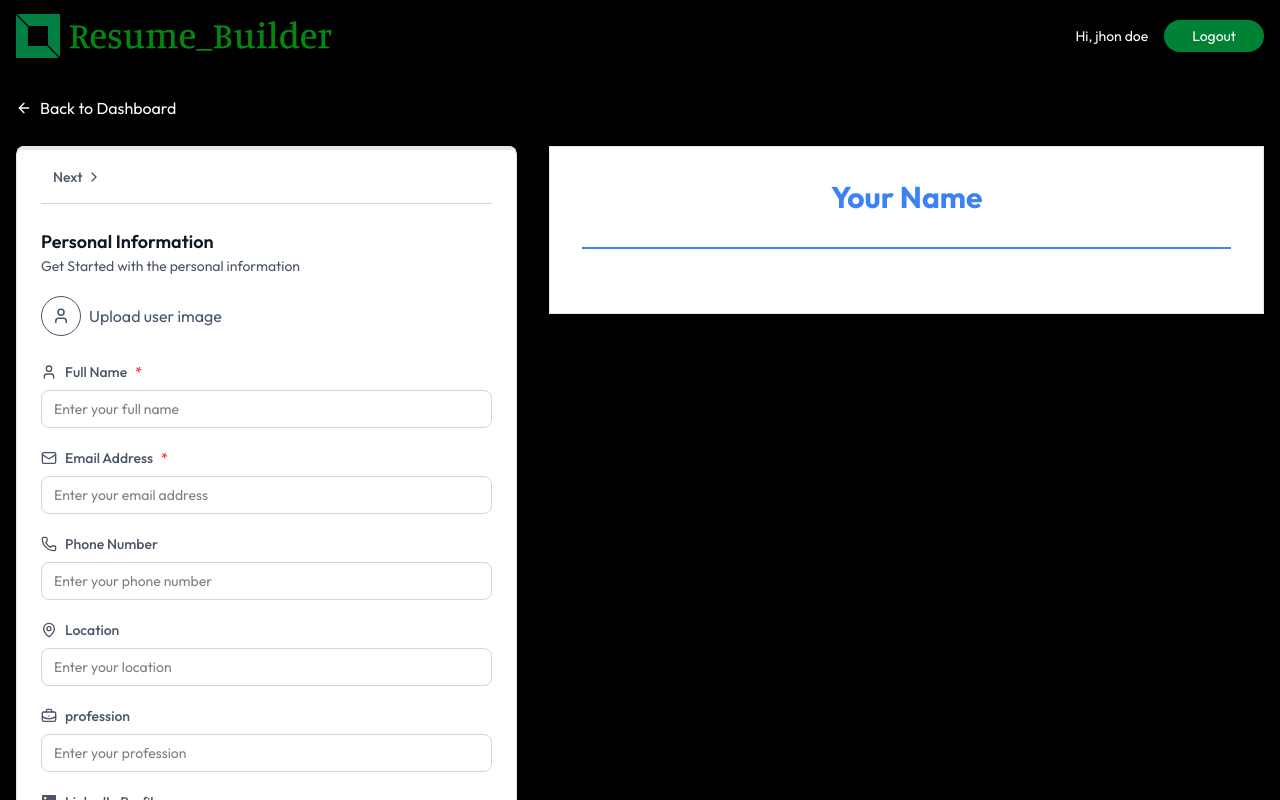
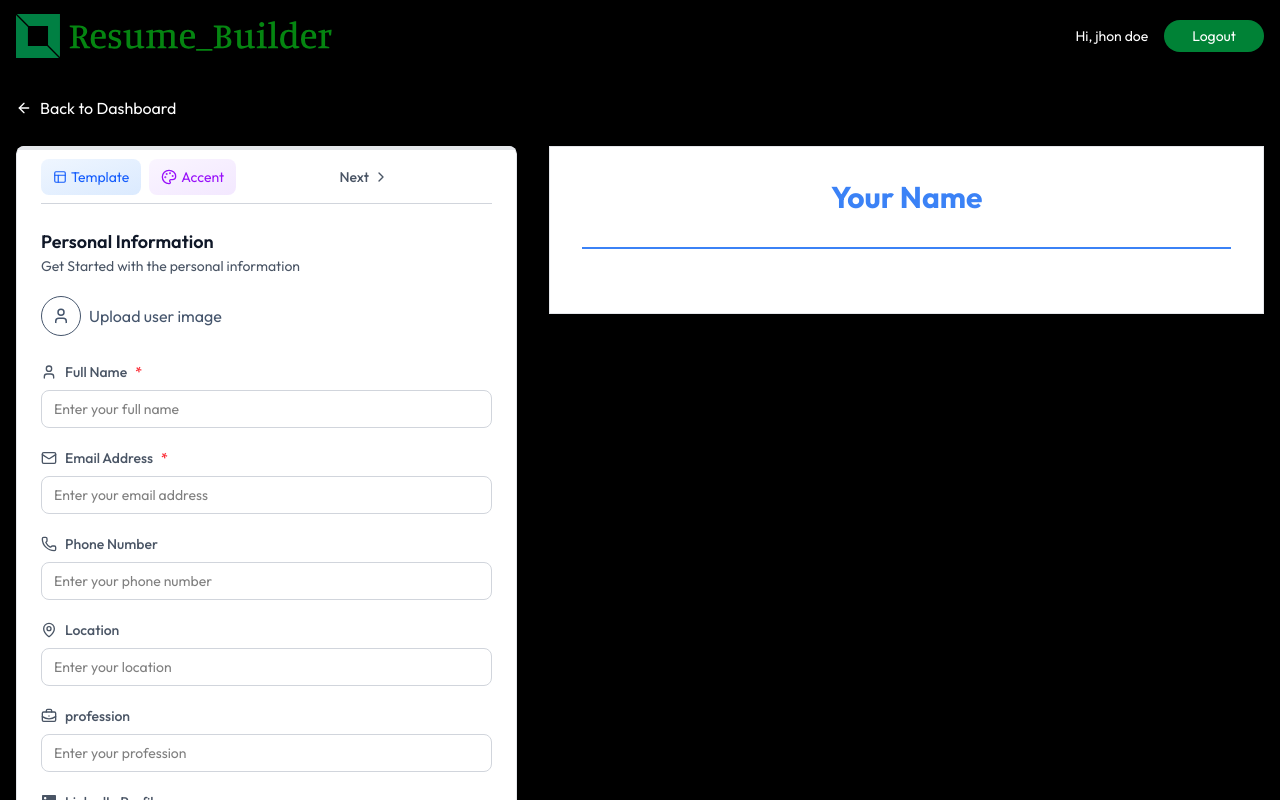
Before and after one commit to Kishankoundinya/Resume-Builder, a React (Vite) app in the folder client/: page /app/builder/1 in a window 1280 px wide. Shown: the top 800 px of the page. Built offline with nearby package versions, Linux system fonts and the light colour scheme.

Commit message:
added colorPicker.jsx

```diff
--- /dev/null
+++ b/client/src/components/ColorPicker.jsx
@@ -0,0 +1,49 @@
+import { Check, Palette } from 'lucide-react'
+import React, { useState } from 'react'
+
+const ColorPicker = ({selectedColor,onChange}) => {
+
+    const colors=[
+        {name:"Blue",value:"#3B82F6"},
+        {name:"Indigo",value:"#6366F1"},
+        {name:"Purple",value:"#8B5CF6"},
+        {name:"Green",value:"#10B981"},
+        {name:"Red",value:"#EF4444"},
+        {name:"Orange",value:"#F97316"},
+        {name:"Teal",value:"#14B8A6"},
+        {name:"Pink",value:"#EC4899"},
+        {name:"Gray",value:"#6B7280"},
+        {name:"Black",value:"#1F2937"},
+    ]
+
+    const[isOpen,setIsOpen]=useState(false)
+  return (
+    <div className='relative'>
+        <button onClick={()=>setIsOpen(!isOpen)} className='flex items-center gap-1 text-sm text-purple-600 bg-gradient-to-br from-purple-50 to-purple-100 ring-purple-300 hover:ring transition-all px-3 py-2 rounded-lg'>
+            <Palette size={16} /><span className='max-sm:hidden'>Accent</span>
+        </button>
+        {isOpen && (
+            <div className='grid grid-cols-4 w-60 gap-2 absolute top-full left-0 right-0 p-3 mt-2 z-10 bg-white rounded-md border border-gray-200 shadow-sm'>
+                {colors.map((color)=>(
+                    <div key={color.value} className='relative cursor-pointer group flex flex-col' onClick={()=>{onChange(color.value); setIsOpen(false)}}>
+                        <div className="w-12 h-12 rounded-full border-2 border-transparent group-hover:border-black/25 transition-colors" style={{backgroundColor: color.value}}>
+                        </div>
+                        {selectedColor=== color.value &&(
+                            <div className='absolute top-0 left-0 right-0 bottom-4.5 flex items-center justify-center'>
+                                <Check className='size-5 text-white'/>
+                            </div>
+                        )}
+                        <p className='text-xs text-center mt-1 text-gray-600'>{color.name}</p>
+
+                    </div>
+                ))
+
+                }
+
+            </div>
+        )}
+    </div>
+  )
+}
+
+export default ColorPicker
--- /dev/null
+++ b/client/src/components/TemplateSelector.jsx
@@ -0,0 +1,66 @@
+import { Check, Layout } from 'lucide-react';
+import React, { useState } from 'react'
+
+const TemplateSelector = ({selectedTemplate,onChange}) => {
+
+    const [isOpen,setIsOpen]=useState(false);
+    const template=[
+        {
+            id:"classic",
+            name:"Classic",
+            preview:"A clean traditional resume format with clear sections and professional typography"
+        },
+        {
+            id:"modern",
+            name:"Modern",
+            preview:"Sleek design with strategic use of color and modern font choices"
+        },
+        {
+            id:"minimal-image",
+            name:"Minimal Image",
+            preview:"Minimal design with a single image and clean typography"
+        },
+        {
+            id:"minimal",
+            name:"Minimal",
+            preview:"Ultra-clean design that puts your content front and center"
+        },
+    ]
+
+  return (
+    <div className='relative'>
+        <button onClick={()=>setIsOpen(!isOpen)} className='flex items-center gap-1 text-sm text-blue-600 bg-gradient-to-br from-blue-50 to-blue-100 ring-blue-300 hover:ring transition-all px-3 py-2 rounded-lg'>
+            <Layout size={14}/><span className='max-sm:hidden'>Template</span>
+        </button>
+        {isOpen && (
+            <div className='absolute top-full w-xs p-3 mt-2 space-y-3 z-10 bg-white rounded-md border border-gray-200 shadow-sm'>
+                {template.map((template)=>(
+                    <div key={template.id} onClick={()=>{onChange(template.id); setIsOpen(false)}} className={`relative p-3 border rounded-md cursor-pointer transition-all ${selectedTemplate===template.id ? "border-blue-400 bg-blue-100":"border-gray-300 hover:border-gray-400 hover:bg-gray-100"}`}>
+                        {selectedTemplate===template.id && (
+                            <div className='absolute top-2 right-2'>
+                                <div className='size-5 bg-blue-400 rounded-full flex items-center justify-center'>
+                                    <Check className='w-3 h-3 text-white' />
+                                </div>
+
+                            </div>
+
+                        ) }
+                        <div className='space-y-1'>
+                            <h4 className='font-medium text-gray-800'>
+                                {template.name}
+                            </h4>
+                            <div className='mt-2 p-2 bg-blue-50 rounded text-xs text-gray-500 italic'>
+                                {template.preview}
+                            </div>
+                        </div>
+
+                    </div>
+                ))}
+            </div>
+        )}
+
+    </div>
+  )
+}
+
+export default TemplateSelector
--- a/client/src/pages/ResumeBuilder.jsx
+++ b/client/src/pages/ResumeBuilder.jsx
@@ -4,6 +4,8 @@
 import { ArrowLeftIcon, Briefcase, ChevronLeft, ChevronRight, FileText, FolderIcon, GraduationCap, Sparkles, User } from 'lucide-react'
 import PersonalInfoForm from '../components/PersonalInfoForm'
 import ResumePreview from '../components/ResumePreview'
+import TemplateSelector from '../components/TemplateSelector'
+import ColorPicker from '../components/ColorPicker'
 const ResumeBuilder = () => {
 
   const { resumeId } = useParams()
@@ -73,6 +75,11 @@
               {/* section navigation */}
               <div className='flex justify-between  items-center mb-6 border-b border-gray-300 py-1'>
 
+                <div className='flex items-center gap-2' >
+                    <TemplateSelector selectedTemplate={resumeData.template} onChange={(template)=>setResumeData(prev=>({...prev,template}))}/>
+                      <ColorPicker selectedColor={resumeData.accent_color} onChange={(color)=>setResumeData(prev=>({...prev,accent_color:color}))}/>
+                </div>
+
                 <div className='flex items-center'>
                   {activeSectionIndex !== 0 && (
                     <button className='flex items-center gap-1 p-3 rounded-lg text-sm font-medium text-gray-600 hover:bg-gray-50 transition-all' disabled={activeSectionIndex === 0} onClick={() => setActiveSectionIndex((prevIndex) => Math.max(prevIndex - 1, 0))}>
```
